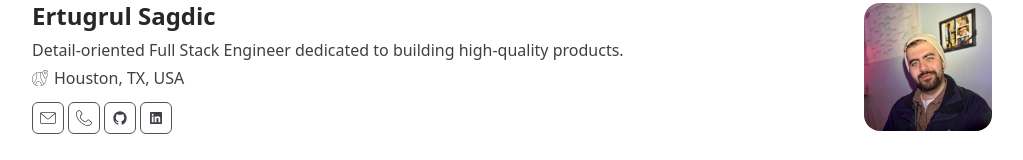
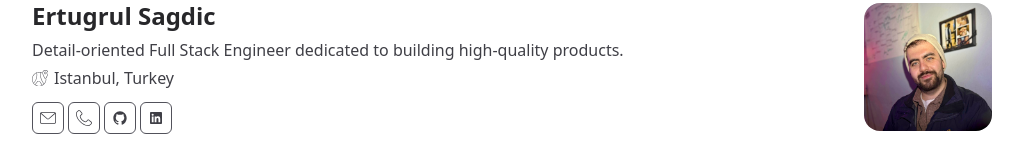
Before and after one commit to ertugrulsagdic/personal-website, a Next.js app: page /en/resume in a window 1280 px wide. Shown: the part 210-370 px from the top of the page, without its empty margins (128-1151 px from the left). Built offline with nearby package versions, Linux system fonts and the light colour scheme.

Commit message:
location change

```diff
--- a/src/locales/en.ts
+++ b/src/locales/en.ts
@@ -6,8 +6,8 @@ import { ToolCategory } from "@/data/dataTypes/ToolCategory";
 export default {
   info: {
     name: "Ertugrul Sagdic",
-    location: "Houston, TX, USA",
-    locationLink: "https://www.google.com/maps/place/Houston,+TX",
+    location: "Istanbul, Turkey",
+    locationLink: "https://www.google.com/maps/place/istanbul",
     email: "ertugrulsagdic98@gmail.com",
     mobile: "+1 (409) 867 4970",
     about: "Detail-oriented Full Stack Engineer dedicated to building high-quality products.",
--- a/src/locales/tr.ts
+++ b/src/locales/tr.ts
@@ -6,8 +6,8 @@ import { ToolCategory } from "@/data/dataTypes/ToolCategory";
 export default {
   info: {
     name: "Ertuğrul Sağdıç",
-    location: "Houston, TX, ABD",
-    locationLink: "https://www.google.com/maps/place/Houston,+TX",
+    location: "İstanbul, Türkiye",
+    locationLink: "https://www.google.com/maps/place/istanbul",
     email: "ertugrulsagdic98@gmail.com",
     mobile: "+1 (409) 867 4970",
     about: "Kendini yüksek kaliteli ürünler geliştirmeye adanmış, detay odaklı Full Stack Yazılım Mühendisi."
```
